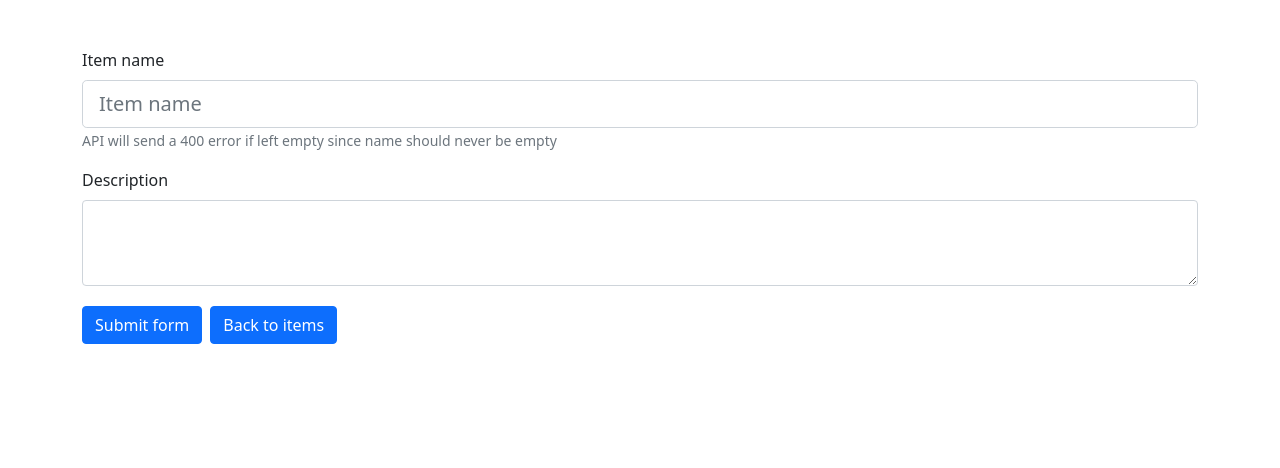
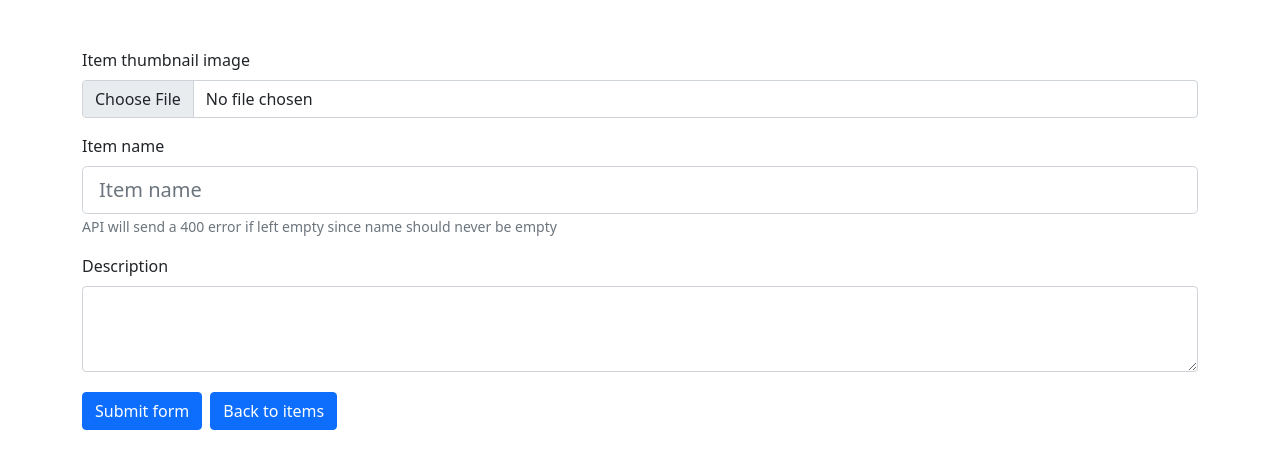
Before and after one commit to MadhuranS/Inventory-Manager, a React (Create React App) app in the folder client/: page /create in a window 1280 px wide. Shown: the top 468 px of the page. Built offline with nearby package versions, Linux system fonts and the light colour scheme.

Commit message:
Add image upload and display to frontend

```diff
--- a/client/src/actions/items.js
+++ b/client/src/actions/items.js
@@ -24,9 +24,11 @@ export const createItem = (formData) => async (dispatch) => {
     try {
         const config = {
             headers: {
-                "Content-Type": "application/json",
+                "Content-Type":
+                    "multipart/form-data; boundary=----FormBoundary-7de21530-68fd-11e3-a14f-37e8c06fffa5",
             },
         };
+
         await axios.post("/api/items", formData, config);
         dispatch(setAlert("Item Created", "success"));
     } catch (err) {
--- a/client/src/components/CreateItem.js
+++ b/client/src/components/CreateItem.js
@@ -1,41 +1,44 @@
-import React, { Fragment, useState } from "react";
+import React, { Fragment, useRef } from "react";
 import Form from "react-bootstrap/Form";
 import Button from "react-bootstrap/Button";
 import { Link } from "react-router-dom";
 import { createItem } from "../actions/items";
 import { connect } from "react-redux";
 
-const CreateItem = ({ createItem}) => {
-    const [formData, setFormData] = useState({
-        name: "",
-        description: "",
-    });
-
-    const onChange = (e) => {
-        setFormData({ ...formData, [e.target.name]: e.target.value });
-    };
+const CreateItem = ({ createItem }) => {
+    const form = useRef(null)
 
     const onSubmit = (e) => {
         e.preventDefault();
-        createItem(formData)
-        setFormData({ name: "", description: "" });
+        const data = new FormData(form.current)
+        createItem(data);
     };
 
     return (
         <Fragment>
-            <Form onSubmit={onSubmit}>
+            <Form ref = {form} onSubmit={onSubmit}>
                 <Form.Group className="mb-3" controlId="formBasicName">
+                    <Form.Group
+                        id="inpFile"
+                        controlId="formFile"
+                        className="mb-3"
+                    >
+                        <Form.Label>Item thumbnail image</Form.Label>
+                        <Form.Control
+                            name="image"
+                            type="file"
+                        />
+                    </Form.Group>
                     <Form.Label>Item name</Form.Label>
                     <Form.Control
                         size="lg"
                         type="text"
                         name="name"
-                        value={formData.name}
-                        onChange={(e) => onChange(e)}
                         placeholder="Item name"
                     />
                     <Form.Text className="text-muted">
-                        API will send a 400 error if left empty since name should never be empty
+                        API will send a 400 error if left empty since name
+                        should never be empty
                     </Form.Text>
                 </Form.Group>
 
@@ -44,9 +47,7 @@ const CreateItem = ({ createItem}) => {
                     <Form.Control
                         name="description"
                         as="textarea"
-                        value={formData.description}
                         rows={3}
-                        onChange={(e) => onChange(e)}
                     />
                 </Form.Group>
                 <Button variant="primary" type="submit">
--- a/client/src/components/EditItem.js
+++ b/client/src/components/EditItem.js
@@ -19,7 +19,6 @@ const EditItem = ({ editItem }) => {
 
     const onChange = (e) => {
         setFormData({ ...formData, [e.target.name]: e.target.value });
-        console.log(sendData);
     };
 
     const onSubmit = (e) => {
@@ -80,7 +79,6 @@ const EditItem = ({ editItem }) => {
                         name="sendName"
                         type="checkbox"
                         label="Update name?"
-                        value={sendData.sendName}
                         onChange={(e) => onCheck(e)}
                     />
                 </Form.Group>
@@ -89,7 +87,6 @@ const EditItem = ({ editItem }) => {
                         name="sendDescription"
                         type="checkbox"
                         label="Update description?"
-                        value={sendData.sendDescription}
                         onChange={(e) => onCheck(e)}
                     />
                 </Form.Group>
--- a/client/src/components/Items.js
+++ b/client/src/components/Items.js
@@ -11,7 +11,7 @@ const Items = ({ getItems, deleteItem, items: { items } }) => {
     }, [getItems]);
 
     const onClick = (e, id) => {
-        deleteItem(id)
+        deleteItem(id);
     };
 
     return (
@@ -26,6 +26,20 @@ const Items = ({ getItems, deleteItem, items: { items } }) => {
                         className="mb-2 border-2"
                     >
                         <Card.Header>Item Id: {item._id}</Card.Header>
+                        {item.thumbnail && item.thumbnail.url ? (
+                            <Card.Img
+                                style={{
+                                    width: "25vw",
+                                    height: "15vh",
+                                    marginTop: "10px",
+                                    marginLeft: "20px"
+                                }}
+                                variant="top"
+                                src={item.thumbnail.url}
+                            />
+                        ) : (
+                            <Fragment></Fragment>
+                        )}
                         <Card.Body>
                             <Card.Title>{item.name}</Card.Title>
                             <Card.Text>{item.description}</Card.Text>
@@ -37,7 +51,9 @@ const Items = ({ getItems, deleteItem, items: { items } }) => {
                             >
                                 Edit
                             </Link>
-                            <Button onClick={(e) => onClick(e, item._id)}>Delete</Button>
+                            <Button onClick={(e) => onClick(e, item._id)}>
+                                Delete
+                            </Button>
                         </Card.Footer>
                     </Card>
                 ))}
```
Also changed, not shown: client/src/App.css (line endings or trailing spaces).
